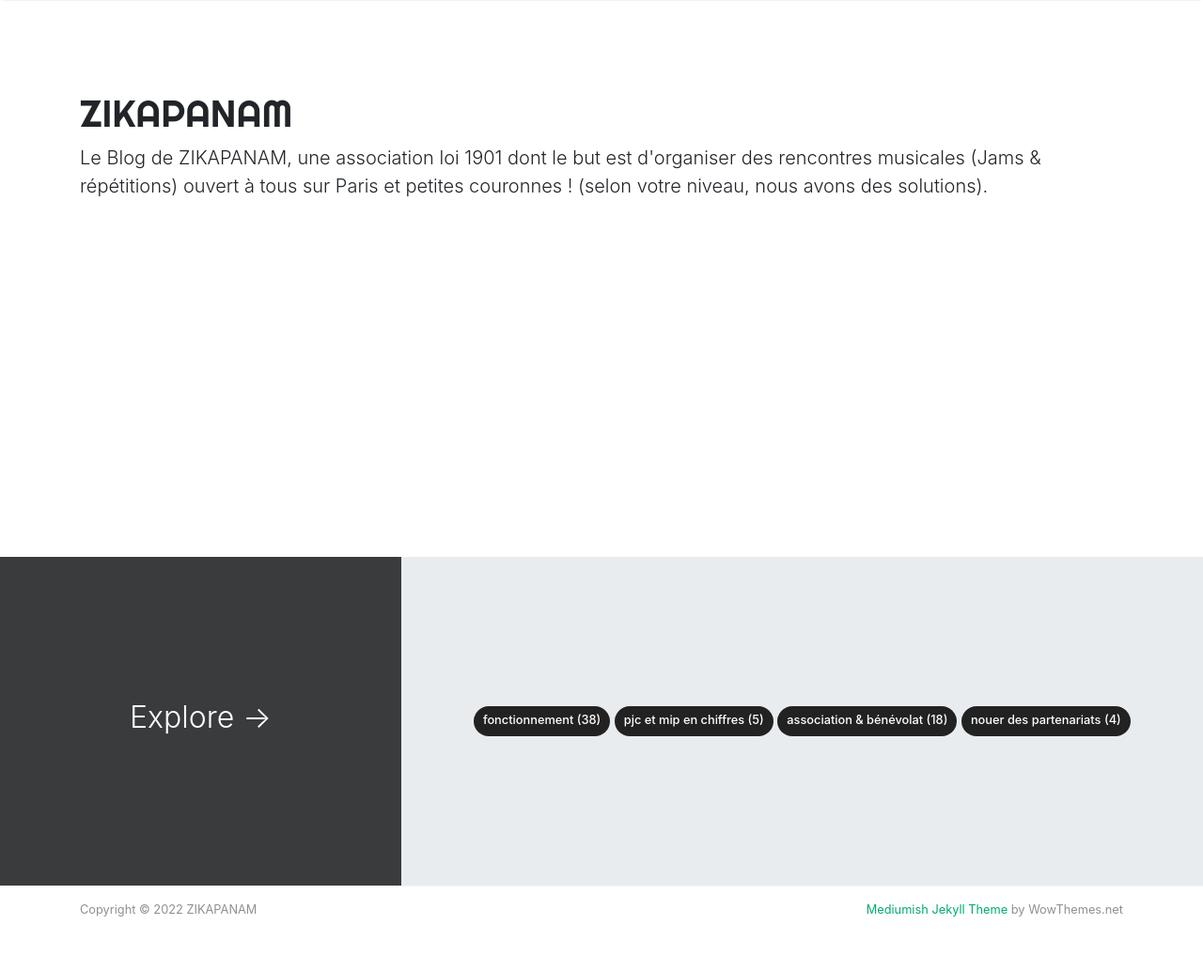
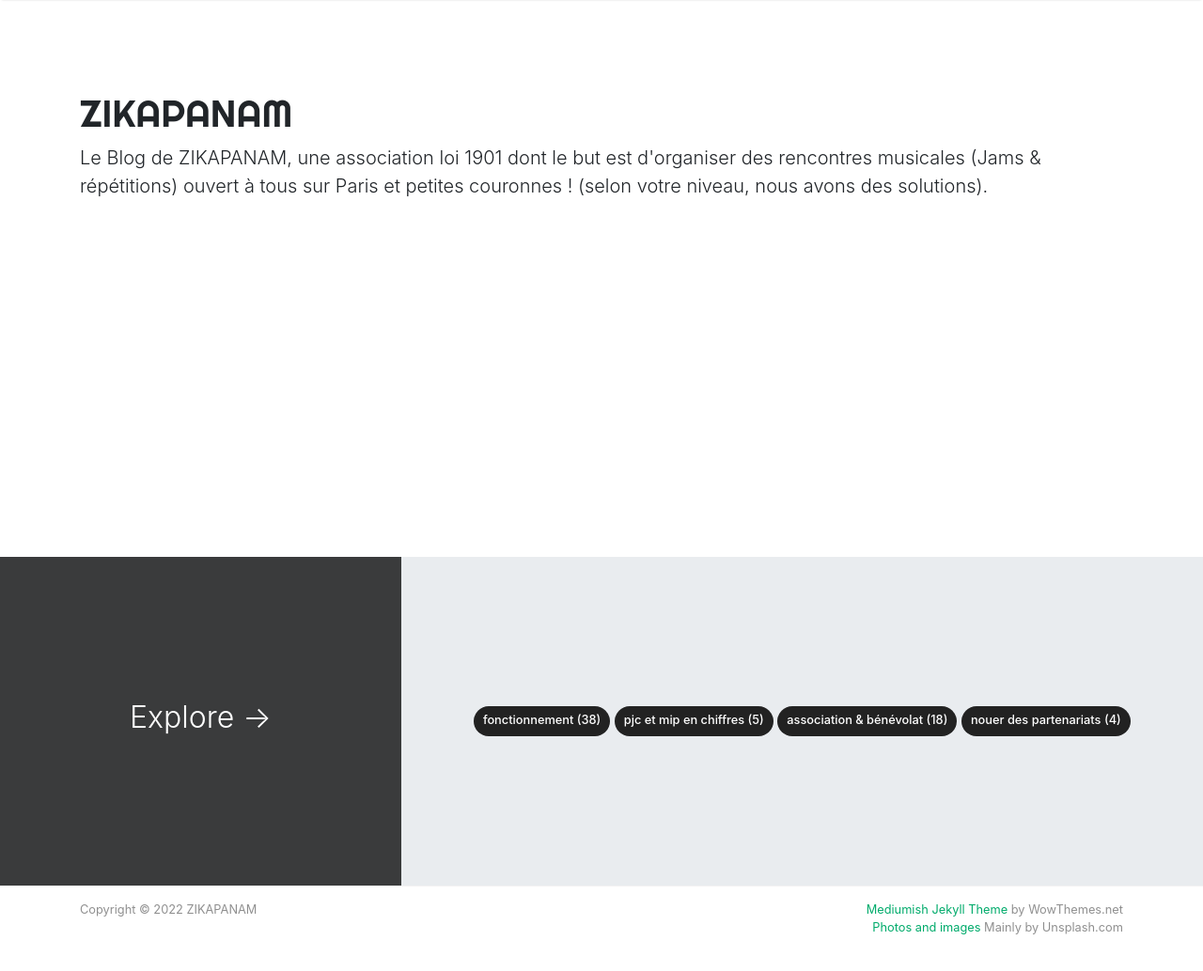
Before and after one commit to zikapanam/blog-zikapanam, a Jekyll site: the page built from _pages/tags.md, in a window 1280 px wide and 1071 px high. Shown: the top 1034 px of the window at 94% size. Built offline with Jekyll 4.4.1, drawn with Linux system fonts in a browser that asks for light colours; nearby versions of some CDN libraries.

Commit message:
unsplash credits

```diff
--- a/_layouts/default.html
+++ b/_layouts/default.html
@@ -182,6 +182,13 @@ ga('send', 'pageview');
                 <a target="_blank" href="https://www.wowthemes.net/mediumish-free-jekyll-template/">Mediumish Jekyll Theme</a> by WowThemes.net
             </div>
         </div>
+        <div class="row">
+            <div class="col-md-6 col-sm-6 text-center text-lg-left">
+            </div>
+            <div class="col-md-6 col-sm-6 text-center text-lg-right">
+                <a target="_blank" href="https://www.unsplash.com/">Photos and images</a> Mainly by Unsplash.com
+            </div>
+        </div>
     </div>
 </footer>
 <!-- End Footer
```
